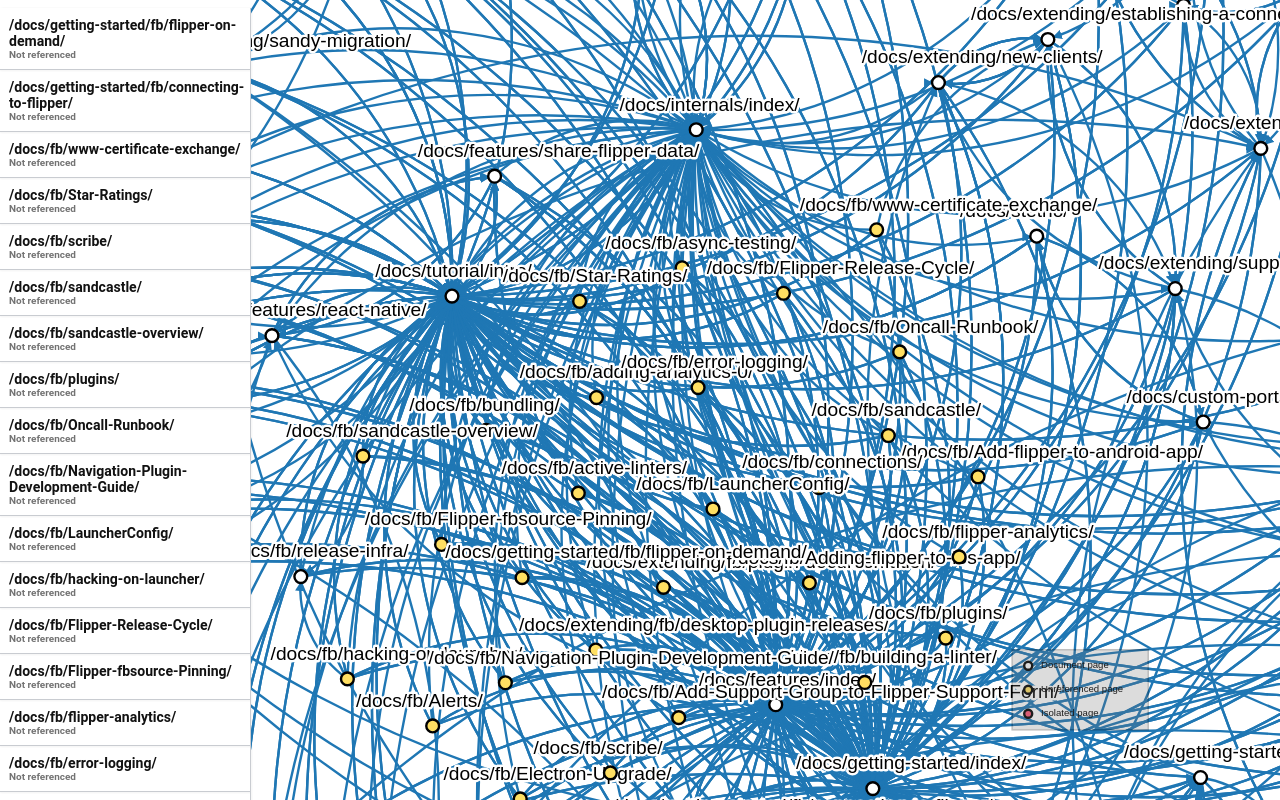
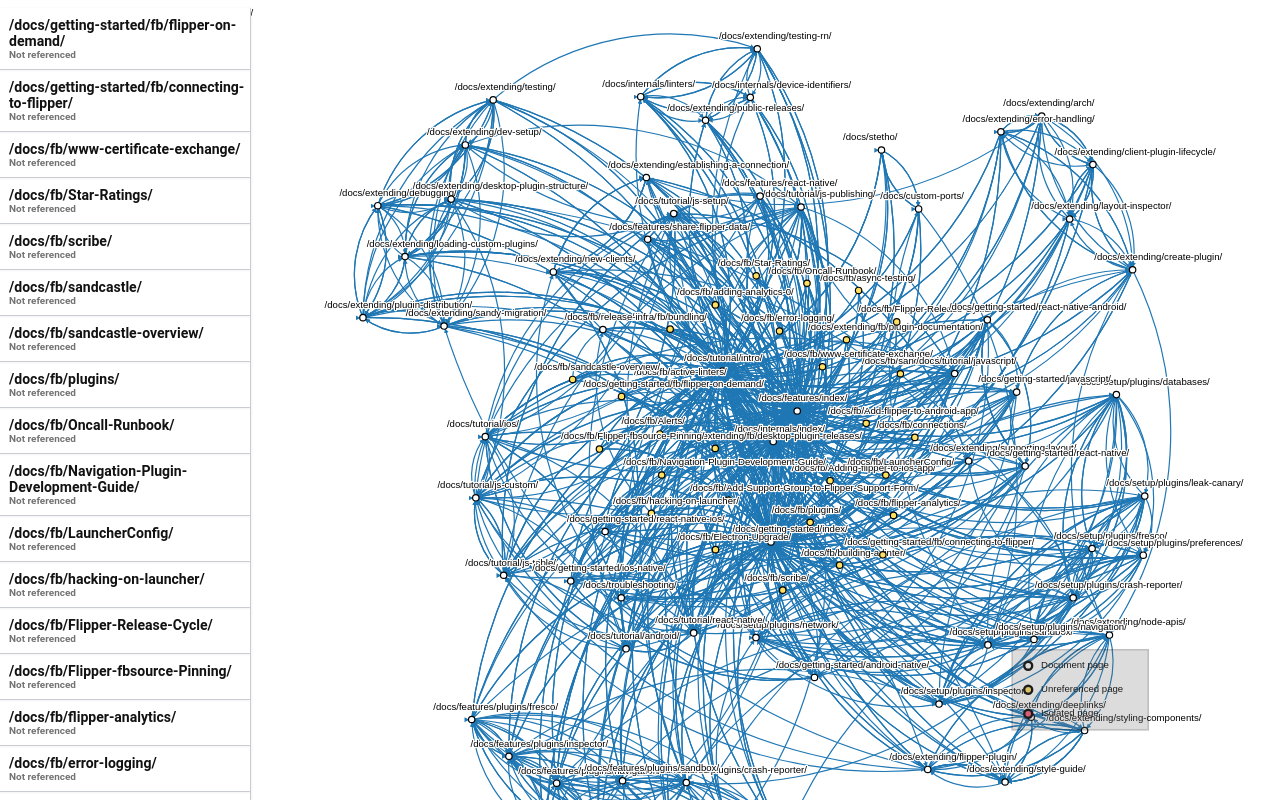
Before and after one commit to aigoncharov/funkydoc, a React (Create React App) app in the folder webapp/: page / in a window 1280 px wide. Built offline with nearby package versions, Linux system fonts and the light colour scheme.

Commit message:
Add cmd+click to open document in new tab

```diff
--- a/webapp/src/Graph.js
+++ b/webapp/src/Graph.js
@@ -2,7 +2,7 @@
 import React from "react";
 import {
   colorDefault, colorIncoming, colorOutgoing, colorNone,
-  createLinks, createNodes, getNodeColor, overedImpl, outedImpl, setPersist, flipPersist
+  createLinks, createNodes, getNodeColor, overedImpl, outedImpl, handleOnClick
 } from "./Util";
 import * as d3 from "d3";
 
@@ -28,7 +28,8 @@
         .force("charge", d3.forceManyBody().strength(-data.length * 12))
         .force("radial", d3.forceRadial(radius, 0, 0))
         .force("x", d3.forceX())
-        .force("y", d3.forceY());
+        .force("y", d3.forceY())
+        .alphaDecay(0.05);
 
       // Blue arrowhead markers (points to a node)
       function createMarkers(color) {
@@ -88,7 +89,7 @@
         .lower()
         .attr("fill", "none")
         .attr("stroke", "white")
-        .attr("stroke-width", 3);
+        .attr("stroke-width", 3)
 
       createLegend(svg, height, width)
 
@@ -96,6 +97,12 @@
         link.attr("d", linkArc);
         node.attr("transform", (d) => `translate(${d.x},${d.y})`);
       });
+      simulation.on("end", () => {
+        node
+        .on("mouseover", overedImpl)  // highlight relevant paths
+        .on("mouseout", outedImpl)    // return to normal
+        .on("click", handleOnClick)     // persist highlights if clicked
+      })
 
       // zoom & panning
       function handleZoom(e) {
@@ -107,12 +114,11 @@
         .on("zoom", handleZoom)
         .on("end", () => d3.selectAll("g.legend").attr("opacity", 1))
         .scaleExtent([0.25, 2]);
-      svg.call(zoom);
 
-      node
-      .on("mouseover", overedImpl)  // highlight relevant paths
-      .on("mouseout", outedImpl)    // return to normal
-      .on("click", flipPersist)     // persist highlights if clicked
+      svg
+        .call(zoom.transform, d3.zoomIdentity.scale(0.5))
+        .call(zoom)
+
     },
     [data.length]
   );
--- a/webapp/src/Util.js
+++ b/webapp/src/Util.js
@@ -5,7 +5,9 @@
 const colorIncoming = "#00f"
 const colorOutgoing = "#f00"
 const colorNone = "#ccc"
+
 const data = processedOut.docs.nodes;
+const documentationURL = "https://www.internalfb.com/intern/staticdocs/flipper"
 
 function createLinks() {
   return data.flatMap((docNode) =>
@@ -81,8 +83,14 @@
   nonrelatedNodes.attr("opacity", 0.25);
 }
 
-function flipPersist() {
+function handleOnClick(event, d) {
   setPersist(!persist);
+
+  // cmd+click to open document
+  if (d?.title !== null && event.metaKey === true) {
+    const url = documentationURL + d.title
+    window.open(url, '_blank');
+  }
 }
 
 function setPersist(bool) {
@@ -115,5 +123,5 @@
 export {
   colorDefault, colorIncoming, colorOutgoing, colorNone,
   getData, getNodeColor, createLinks, createNodes, overedImpl, outedImpl,
-  setPersist, flipPersist
+  setPersist, handleOnClick
 };
```
